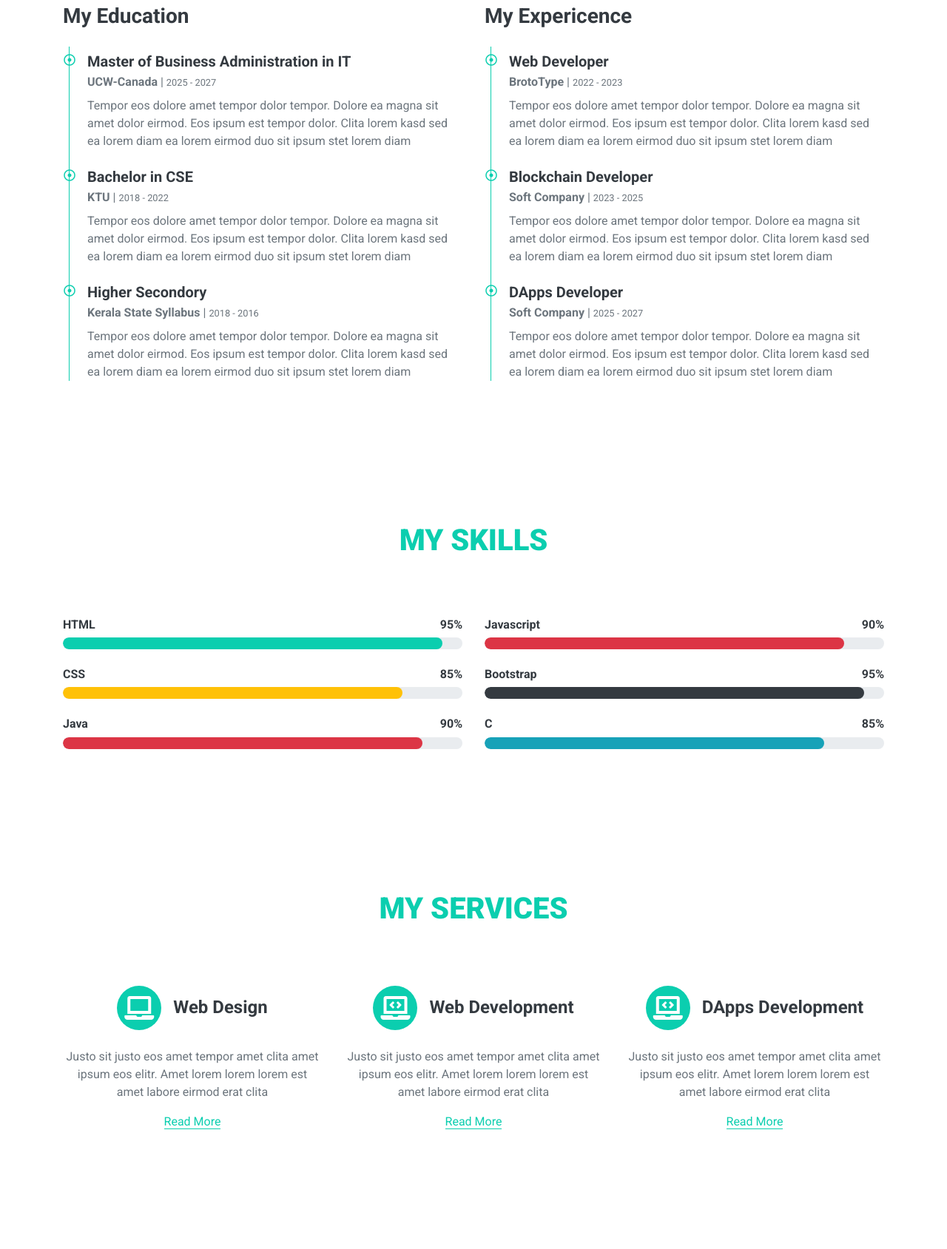
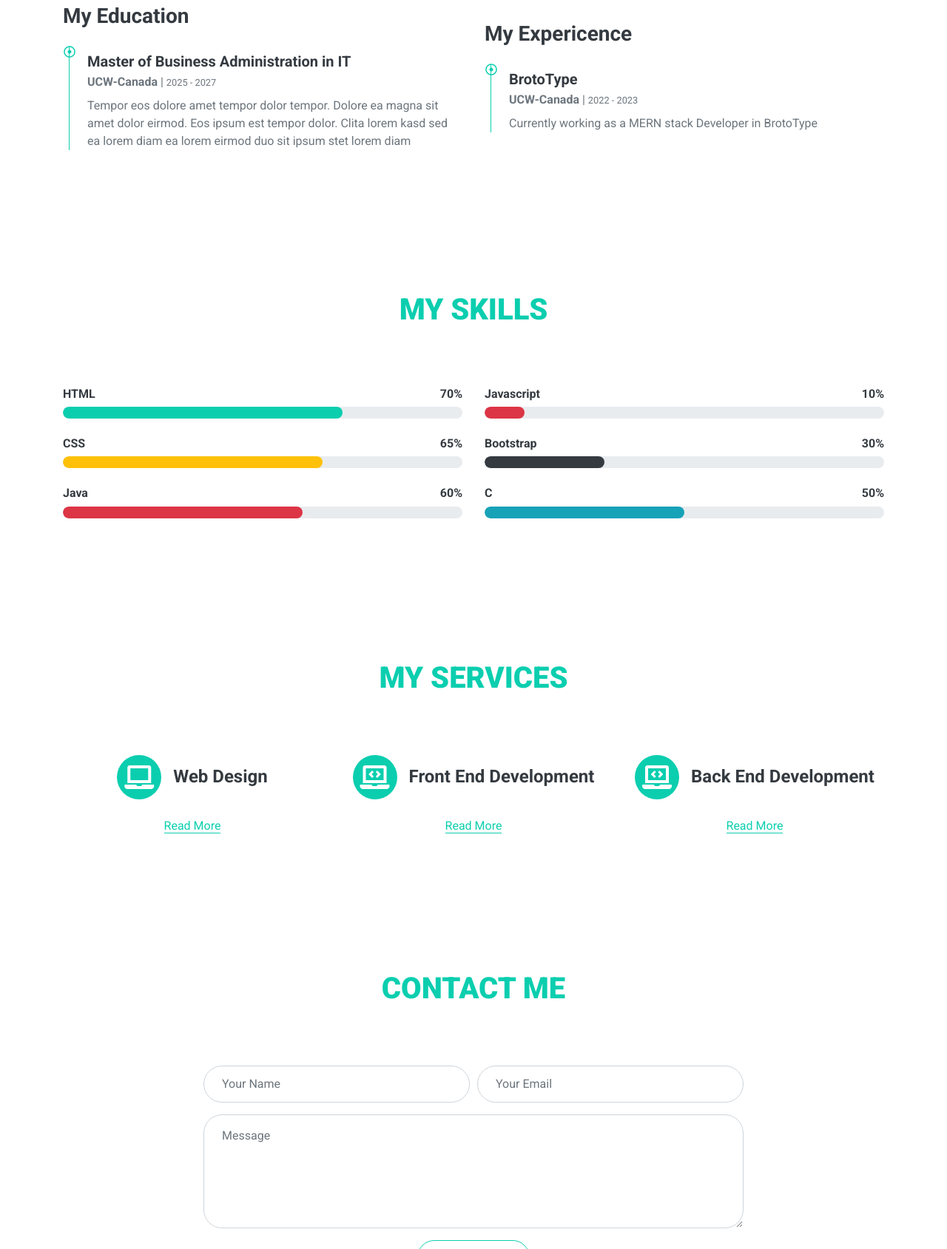
Before and after one commit to MHMD-sanan/Week-2, a plain HTML site: page Personal-website/index.html in a window 1280 px wide. Shown: the part 1767-3456 px from the top of the page at 74% size. Drawn offline with nearby package versions, Linux system fonts and the light colour scheme.

Commit message:
1st change

```diff
--- a/Personal-website/index.html
+++ b/Personal-website/index.html
@@ -24,6 +24,8 @@
 
     <!-- Customized Bootstrap Stylesheet -->
     <link href="css/style.css" rel="stylesheet">
+
+    <script src="https://ajax.googleapis.com/ajax/libs/jquery/3.5.1/jquery.min.js"></script>
 </head>
 
 <body data-spy="scroll" data-target=".navbar" data-offset="51">
@@ -114,21 +116,9 @@
                     <h3 class="mb-4">My Education</h3>
                     <div class="border-left border-primary pt-2 pl-4 ml-2">
                         <div class="position-relative mb-4">
-                            <i class="far fa-dot-circle text-primary position-absolute" style="top: 2px; left: -32px;"></i>
+                            <i class="far fa-dot-circle text-primary position-absolute" style="top: -9px; left: -32px;"></i>
                             <h5 class="font-weight-bold mb-1">Master of Business Administration in IT</h5>
                             <p class="mb-2"><strong>UCW-Canada</strong> | <small>2025 - 2027</small></p>
-                            <p>Tempor eos dolore amet tempor dolor tempor. Dolore ea magna sit amet dolor eirmod. Eos ipsum est tempor dolor. Clita lorem kasd sed ea lorem diam ea lorem eirmod duo sit ipsum stet lorem diam</p>
-                        </div>
-                        <div class="position-relative mb-4">
-                            <i class="far fa-dot-circle text-primary position-absolute" style="top: 2px; left: -32px;"></i>
-                            <h5 class="font-weight-bold mb-1">Bachelor in CSE</h5>
-                            <p class="mb-2"><strong>KTU</strong> | <small>2018 - 2022</small></p>
-                            <p>Tempor eos dolore amet tempor dolor tempor. Dolore ea magna sit amet dolor eirmod. Eos ipsum est tempor dolor. Clita lorem kasd sed ea lorem diam ea lorem eirmod duo sit ipsum stet lorem diam</p>
-                        </div>
-                        <div class="position-relative mb-4">
-                            <i class="far fa-dot-circle text-primary position-absolute" style="top: 2px; left: -32px;"></i>
-                            <h5 class="font-weight-bold mb-1">Higher Secondory</h5>
-                            <p class="mb-2"><strong>Kerala State Syllabus</strong> | <small>2018 - 2016</small></p>
                             <p>Tempor eos dolore amet tempor dolor tempor. Dolore ea magna sit amet dolor eirmod. Eos ipsum est tempor dolor. Clita lorem kasd sed ea lorem diam ea lorem eirmod duo sit ipsum stet lorem diam</p>
                         </div>
                     </div>
@@ -137,22 +127,10 @@
                     <h3 class="mb-4">My Expericence</h3>
                     <div class="border-left border-primary pt-2 pl-4 ml-2">
                         <div class="position-relative mb-4">
-                            <i class="far fa-dot-circle text-primary position-absolute" style="top: 2px; left: -32px;"></i>
-                            <h5 class="font-weight-bold mb-1">Web Developer</h5>
-                            <p class="mb-2"><strong>BrotoType</strong> | <small>2022 - 2023</small></p>
-                            <p>Tempor eos dolore amet tempor dolor tempor. Dolore ea magna sit amet dolor eirmod. Eos ipsum est tempor dolor. Clita lorem kasd sed ea lorem diam ea lorem eirmod duo sit ipsum stet lorem diam</p>
-                        </div>
-                        <div class="position-relative mb-4">
-                            <i class="far fa-dot-circle text-primary position-absolute" style="top: 2px; left: -32px;"></i>
-                            <h5 class="font-weight-bold mb-1">Blockchain Developer</h5>
-                            <p class="mb-2"><strong>Soft Company</strong> | <small>2023 - 2025</small></p>
-                            <p>Tempor eos dolore amet tempor dolor tempor. Dolore ea magna sit amet dolor eirmod. Eos ipsum est tempor dolor. Clita lorem kasd sed ea lorem diam ea lorem eirmod duo sit ipsum stet lorem diam</p>
-                        </div>
-                        <div class="position-relative mb-4">
-                            <i class="far fa-dot-circle text-primary position-absolute" style="top: 2px; left: -32px;"></i>
-                            <h5 class="font-weight-bold mb-1">DApps Developer</h5>
-                            <p class="mb-2"><strong>Soft Company</strong> | <small>2025 - 2027</small></p>
-                            <p>Tempor eos dolore amet tempor dolor tempor. Dolore ea magna sit amet dolor eirmod. Eos ipsum est tempor dolor. Clita lorem kasd sed ea lorem diam ea lorem eirmod duo sit ipsum stet lorem diam</p>
+                            <i class="far fa-dot-circle text-primary position-absolute" style="top: -9px; left: -32px;"></i>
+                            <h5 class="font-weight-bold mb-1">BrotoType</h5>
+                            <p class="mb-2"><strong>UCW-Canada</strong> | <small>2022 - 2023</small></p>
+                            <p>Currently working as a MERN stack Developer in BrotoType</p>
                         </div>
                     </div>
                 </div>
@@ -174,28 +152,28 @@
                     <div class="skill mb-4">
                         <div class="d-flex justify-content-between">
                             <h6 class="font-weight-bold">HTML</h6>
-                            <h6 class="font-weight-bold">95%</h6>
+                            <h6 class="font-weight-bold">70%</h6>
                         </div>
                         <div class="progress">
-                            <div class="progress-bar bg-primary" role="progressbar" aria-valuenow="95" aria-valuemin="0" aria-valuemax="100"></div>
+                            <div class="progress-bar bg-primary" role="progressbar" aria-valuenow="70" aria-valuemin="0" aria-valuemax="100"></div>
                         </div>
                     </div>
                     <div class="skill mb-4">
                         <div class="d-flex justify-content-between">
                             <h6 class="font-weight-bold">CSS</h6>
-                            <h6 class="font-weight-bold">85%</h6>
+                            <h6 class="font-weight-bold">65%</h6>
                         </div>
                         <div class="progress">
-                            <div class="progress-bar bg-warning" role="progressbar" aria-valuenow="85" aria-valuemin="0" aria-valuemax="100"></div>
+                            <div class="progress-bar bg-warning" role="progressbar" aria-valuenow="65" aria-valuemin="0" aria-valuemax="100"></div>
                         </div>
                     </div>
                     <div class="skill mb-4">
                         <div class="d-flex justify-content-between">
                             <h6 class="font-weight-bold">Java</h6>
-                            <h6 class="font-weight-bold">90%</h6>
+                            <h6 class="font-weight-bold">60%</h6>
                         </div>
                         <div class="progress">
-                            <div class="progress-bar bg-danger" role="progressbar" aria-valuenow="90" aria-valuemin="0" aria-valuemax="100"></div>
+                            <div class="progress-bar bg-danger" role="progressbar" aria-valuenow="60" aria-valuemin="0" aria-valuemax="100"></div>
                         </div>
                     </div>
                 </div>
@@ -203,28 +181,28 @@
                     <div class="skill mb-4">
                         <div class="d-flex justify-content-between">
                             <h6 class="font-weight-bold">Javascript</h6>
-                            <h6 class="font-weight-bold">90%</h6>
+                            <h6 class="font-weight-bold">10%</h6>
                         </div>
                         <div class="progress">
-                            <div class="progress-bar bg-danger" role="progressbar" aria-valuenow="90" aria-valuemin="0" aria-valuemax="100"></div>
+                            <div class="progress-bar bg-danger" role="progressbar" aria-valuenow="10" aria-valuemin="0" aria-valuemax="100"></div>
                         </div>
                     </div>
                     <div class="skill mb-4">
                         <div class="d-flex justify-content-between">
                             <h6 class="font-weight-bold">Bootstrap</h6>
-                            <h6 class="font-weight-bold">95%</h6>
+                            <h6 class="font-weight-bold">30%</h6>
                         </div>
                         <div class="progress">
-                            <div class="progress-bar bg-dark" role="progressbar" aria-valuenow="95" aria-valuemin="0" aria-valuemax="100"></div>
+                            <div class="progress-bar bg-dark" role="progressbar" aria-valuenow="30" aria-valuemin="0" aria-valuemax="100"></div>
                         </div>
                     </div>
                     <div class="skill mb-4">
                         <div class="d-flex justify-content-between">
                             <h6 class="font-weight-bold">C</h6>
-                            <h6 class="font-weight-bold">85%</h6>
+                            <h6 class="font-weight-bold">50%</h6>
                         </div>
                         <div class="progress">
-                            <div class="progress-bar bg-info" role="progressbar" aria-valuenow="85" aria-valuemin="0" aria-valuemax="100"></div>
+                            <div class="progress-bar bg-info" role="progressbar" aria-valuenow="50" aria-valuemin="0" aria-valuemax="100"></div>
                         </div>
                     </div>
                 </div>
@@ -247,23 +225,23 @@
                         <i class="fa fa-2x fa-laptop service-icon bg-primary text-white mr-3"></i>
                         <h4 class="font-weight-bold m-0">Web Design</h4>
                     </div>
-                    <p>Justo sit justo eos amet tempor amet clita amet ipsum eos elitr. Amet lorem lorem lorem est amet labore eirmod erat clita</p>
+                    <p></p>
                     <a class="border-bottom border-primary text-decoration-none" href="">Read More</a>
                 </div>
                 <div class="col-lg-4 col-md-6 text-center mb-5">
                     <div class="d-flex align-items-center justify-content-center mb-4">
                         <i class="fa fa-2x fa-laptop-code service-icon bg-primary text-white mr-3"></i>
-                        <h4 class="font-weight-bold m-0">Web Development</h4>
+                        <h4 class="font-weight-bold m-0">Front End Development</h4>
                     </div>
-                    <p>Justo sit justo eos amet tempor amet clita amet ipsum eos elitr. Amet lorem lorem lorem est amet labore eirmod erat clita</p>
+                    <p></p>
                     <a class="border-bottom border-primary text-decoration-none" href="">Read More</a>
                 </div>
                 <div class="col-lg-4 col-md-6 text-center mb-5">
                     <div class="d-flex align-items-center justify-content-center mb-4">
                         <i class="fa fa-2x fa-laptop-code service-icon bg-primary text-white mr-3"></i>
-                        <h4 class="font-weight-bold m-0">DApps Development</h4>
+                        <h4 class="font-weight-bold m-0">Back End Development</h4>
                     </div>
-                    <p>Justo sit justo eos amet tempor amet clita amet ipsum eos elitr. Amet lorem lorem lorem est amet labore eirmod erat clita</p>
+                    <p></p>
                     <a class="border-bottom border-primary text-decoration-none" href="">Read More</a>
                 </div>
             </div>
@@ -282,7 +260,7 @@
             <div class="row justify-content-center">
                 <div class="col-lg-8">
                     <div class="contact-form text-center">
-                        <form name="sentMessage" id="contactForm" method="post" onsubmit="return validate()">
+                        <form name="sentMessage" id="submit-form"action="">
                             <div class="form-row">
                                 <div class="control-group col-sm-6">
                                     <input type="text" class="form-control p-4" id="name" name="name" placeholder="Your Name"/>
@@ -293,7 +271,7 @@
                                 </div>
                             </div>
                             <div class="control-group">
-                                <textarea class="form-control py-3 px-4" rows="5" id="message" placeholder="Message"></textarea>
+                                <textarea class="form-control py-3 px-4" rows="5" id="message" name="message" placeholder="Message"></textarea>
                                 <p class="help-block"></p>
                             </div>
                             <div>
@@ -301,7 +279,8 @@
                             </div>
                         </form>
                         <script>
-                            function validate(){
+
+                            $("#submit-form").submit((e)=>{
                                 var name=document.getElementById("name");
                                 var email=document.getElementById("email");
                                 var message=document.getElementById("message");
@@ -322,10 +301,25 @@
                                     return false;
                                 }
                                 else{
-                                    alert("SUCCESSFull");
-                                    window.location.href("index.html");
+                                    e.preventDefault()
+                                        $.ajax({
+                                        url:"https://script.google.com/macros/s/AKfycbyxg--1GrD38e9oxMAH4UXPhF-8IOcZmzGraKn8O_mJGEgIvA62pDfx3pxvDiL1BgKg/exec",
+                                        data:$("#submit-form").serialize(),
+                                        method:"post",
+                                        success:function (response){
+                                        alert("Form submitted successfully")
+                                        window.location.reload()
+                                         //window.location.href="https://google.com"
+                                        },
+                                        error:function (err){
+                                            alert("Something Error")
+
+                                                }
+                                            })
+                                        }
                                 }
-                            }
+)
+
                         </script>
                     </div>
                 </div>
@@ -341,10 +335,10 @@
     <div class="container-fluid bg-primary text-white mt-5 py-5 px-sm-3 px-md-5">
         <div class="container text-center py-5">
             <div class="d-flex justify-content-center mb-4">
-                <a class="btn btn-light btn-social mr-2" href="#"><i class="fab fa-twitter"></i></a>
-                <a class="btn btn-light btn-social mr-2" href="#"><i class="fab fa-facebook-f"></i></a>
-                <a class="btn btn-light btn-social mr-2" href="#"><i class="fab fa-linkedin-in"></i></a>
-                <a class="btn btn-light btn-social" href="#"><i class="fab fa-instagram"></i></a>
+                <a class="btn btn-light btn-social mr-2" href="https://twitter.com/MHMDsanaan" target="_blank"><i class="fab fa-twitter"></i></a>
+                <a class="btn btn-light btn-social mr-2" href="" target="_blank"><i class="fab fa-facebook-f"></i></a>
+                <a class="btn btn-light btn-social mr-2" href="https://www.linkedin.com/in/muhammed-sanan/" target="_blank"><i class="fab fa-linkedin-in"></i></a>
+                <a class="btn btn-light btn-social" href="https://www.instagram.com/123r.ahgv/" target="_blank"><i class="fab fa-instagram"></i></a>
             </div>
             <div class="d-flex justify-content-center mb-3">
                 <a class="text-white" href="#">Privacy</a>
```
